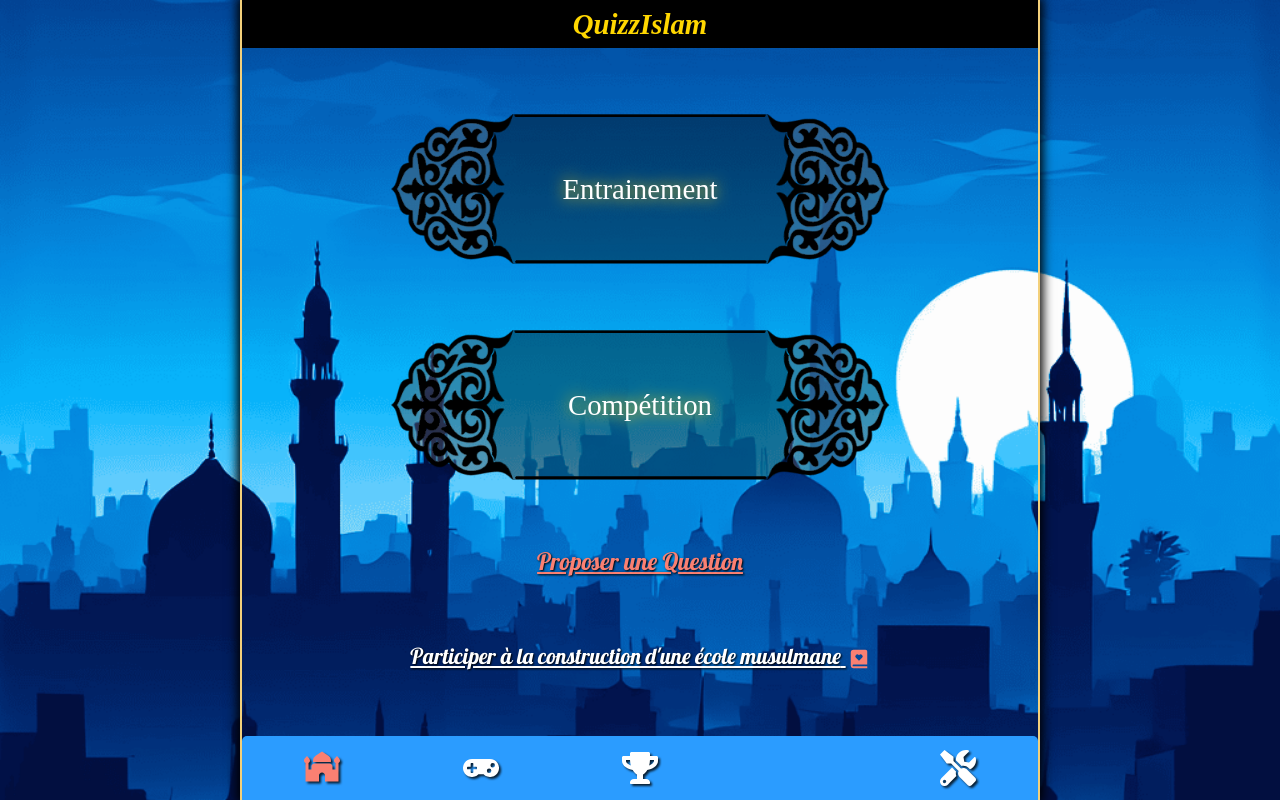
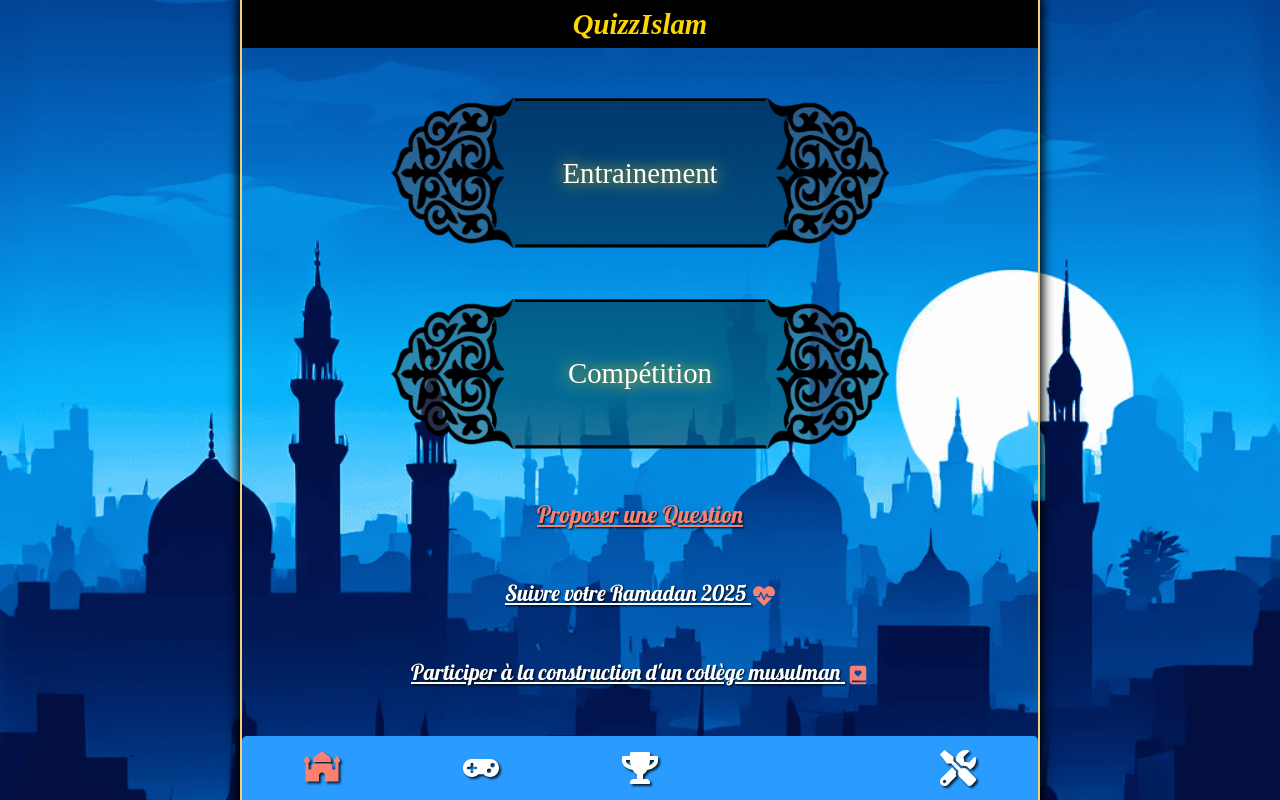
Before and after one commit to nadfri/react-quizzislam, a React (Create React App) app: page / in a window 1280 px wide. Built offline with nearby package versions, Linux system fonts and the light colour scheme; no server answers; some icons are missing; a web font is replaced by a local one.

Commit message:
Update: Link 2025 to SuiviRamdan

```diff
--- a/src/Components/Apropos/Apropos.jsx
+++ b/src/Components/Apropos/Apropos.jsx
@@ -6,7 +6,7 @@ import { FaFacebook } from 'react-icons/fa';
 import { FaInstagram } from 'react-icons/fa';
 import { FaExternalLinkAlt } from 'react-icons/fa';
 import { FaGift } from 'react-icons/fa6';
-import { IoLogoYoutube } from "react-icons/io";
+import { IoLogoYoutube } from 'react-icons/io';
 import './Apropos.scss';
 
 function Apropos() {
@@ -42,13 +42,13 @@ function Apropos() {
 
         <p>
           Si vous avez aimé cette application, vous pouvez faire un don pour la
-          construction d'un collège musulman{' '}{' '}
+          construction d'un {' '}
           <a
-            href='https://masjidbox.com/donations/mosquee-de-savigny-le-temple/travaux-de-finition-dagrandissement-de-lecolecollege-de-la-mosquee-de-savigny-le-temple'
+            href='https://masjidbox.com/donations/mosquee-de-savigny-le-temple/faites-un-don-pour-votre-mosquee'
             target='_blank'
             rel='noreferrer'>
-            <FaGift />
-          </a>{' '}
+            collège musulman <FaGift />
+          </a>
         </p>
 
         <p>
@@ -70,9 +70,9 @@ function Apropos() {
           </a>
         </p>
 
-        <p>Version 1.1.0</p>
+        <p>Version 1.2.0</p>
 
-        <p>2021-2024</p>
+        <p>2021-2025</p>
       </fieldset>
     </div>
   );
--- a/src/Components/Home/Home.jsx
+++ b/src/Components/Home/Home.jsx
@@ -1,9 +1,9 @@
 import React from 'react';
 import BoutonLink from '../BoutonLink/BoutonLink';
 import { NavLink } from 'react-router-dom';
-import './Home.scss';
 import { BiSolidBookHeart } from 'react-icons/bi';
 import { FaHeartbeat } from 'react-icons/fa';
+import './Home.scss';
 
 function Home() {
   return (
@@ -15,20 +15,20 @@ function Home() {
         Proposer une Question
       </NavLink>
 
-      {/* <a
+      <a
         href='https://suivi-ramadan.netlify.app/'
         target='_blank'
         rel='noreferrer'
         className='fadeIn link-proposition white'>
-        Suivre votre Ramadan 2024 <FaHeartbeat className='icon' />
-      </a> */}
+        Suivre votre Ramadan 2025 <FaHeartbeat className='icon' />
+      </a>
 
       <a
-        href='https://masjidbox.com/donations/mosquee-de-savigny-le-temple/travaux-de-finition-dagrandissement-de-lecolecollege-de-la-mosquee-de-savigny-le-temple'
+        href='https://masjidbox.com/donations/mosquee-de-savigny-le-temple/faites-un-don-pour-votre-mosquee'
         target='_blank'
         rel='noreferrer'
         className='fadeIn link-proposition white'>
-        Participer à la construction d'une école musulmane{' '}
+        Participer à la construction d'un collège musulman{' '}
         <BiSolidBookHeart className='icon' />
       </a>
     </div>
```
